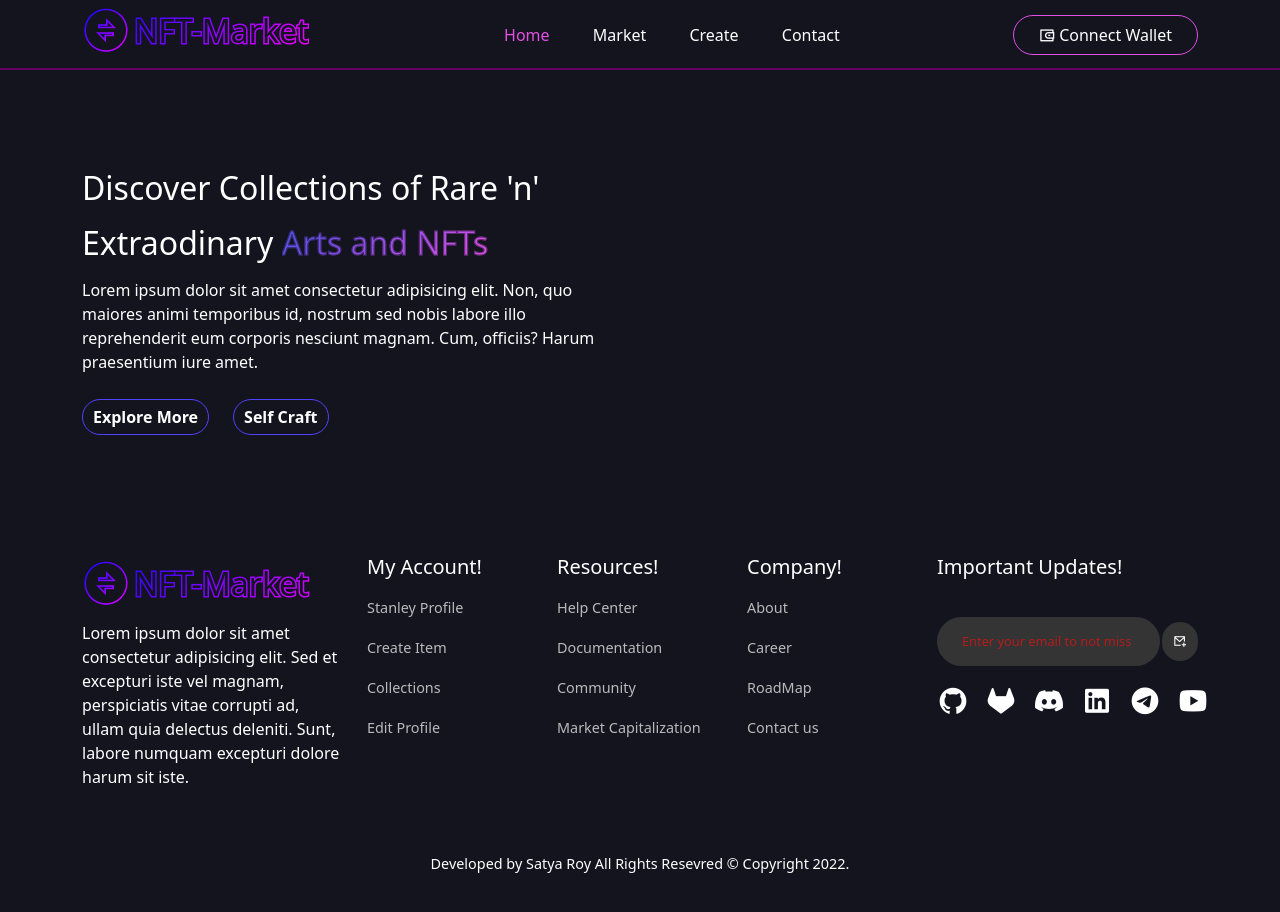
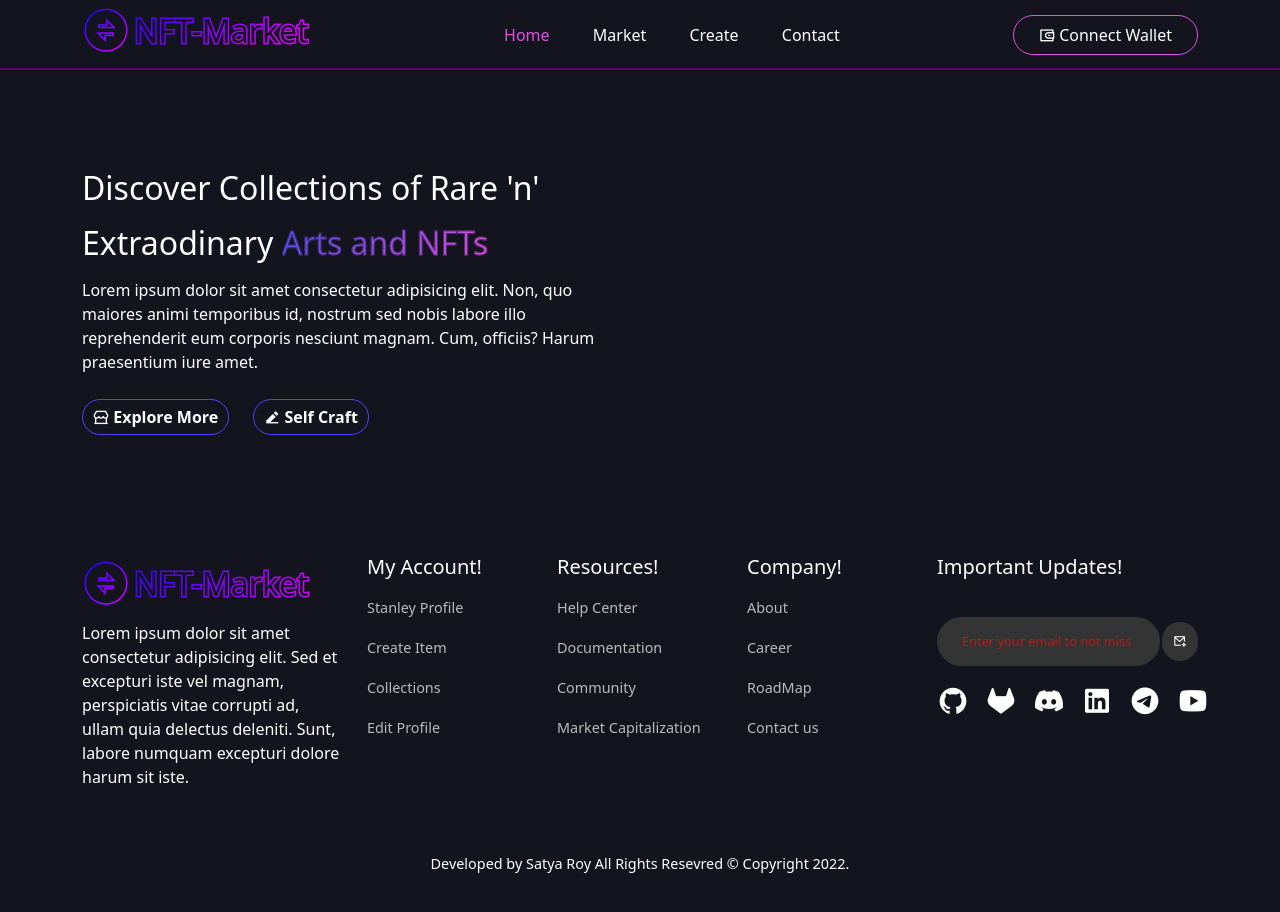
Before and after one commit to Razzor25/MarketPlace-NFT, a React (Create React App) app: page /home in a window 1280 px wide. Shown: the top 912 px of the page. Built offline with nearby package versions, Linux system fonts and the light colour scheme.

Commit message:
"button Logo added"

```diff
--- a/src/components/ui/HeroSection.jsx
+++ b/src/components/ui/HeroSection.jsx
@@ -12,8 +12,8 @@ const HeroSection = () => {
                 <p>Lorem ipsum dolor sit amet consectetur adipisicing elit. Non, quo maiores animi temporibus id, nostrum sed nobis labore illo reprehenderit eum corporis nesciunt magnam. Cum, officiis? Harum praesentium iure amet.</p>
 
                 <div className="hero__btns d-flex align-items-center gap-4">
-                <button className="btn1"><Link to='/market'>Explore More</Link></button>
-                <button className="btn1"><Link to='/create'>Self Craft</Link></button>
+                <button className="btn1"><i class="ri-store-2-line"></i> <Link to='/market'>Explore More</Link></button>
+                <button className="btn1"><i class="ri-edit-2-fill"></i> <Link to='/create'>Self Craft</Link></button>
                 </div>
             </Col>
         </Row>
```
